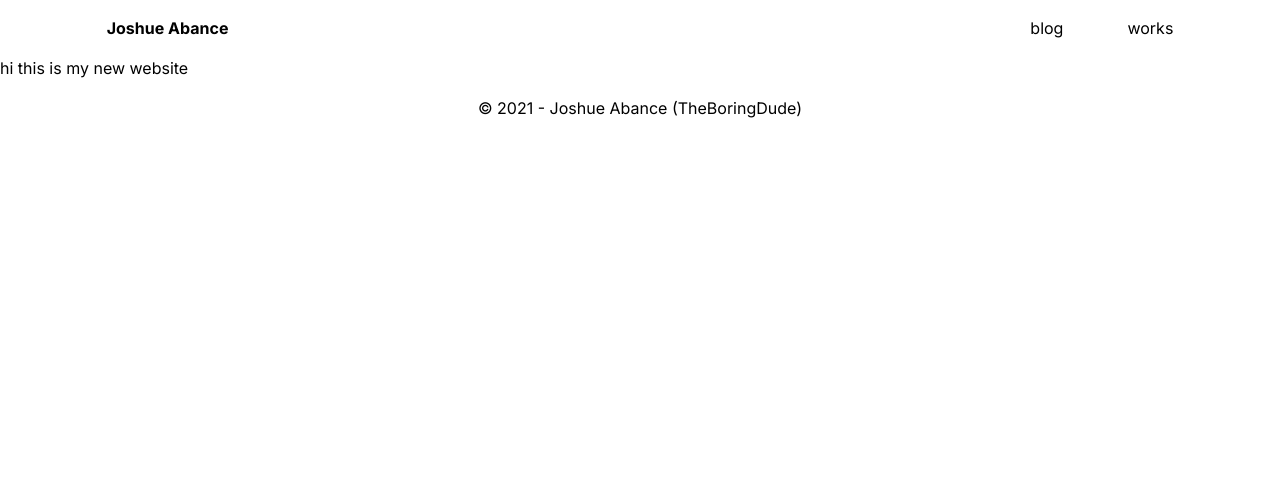
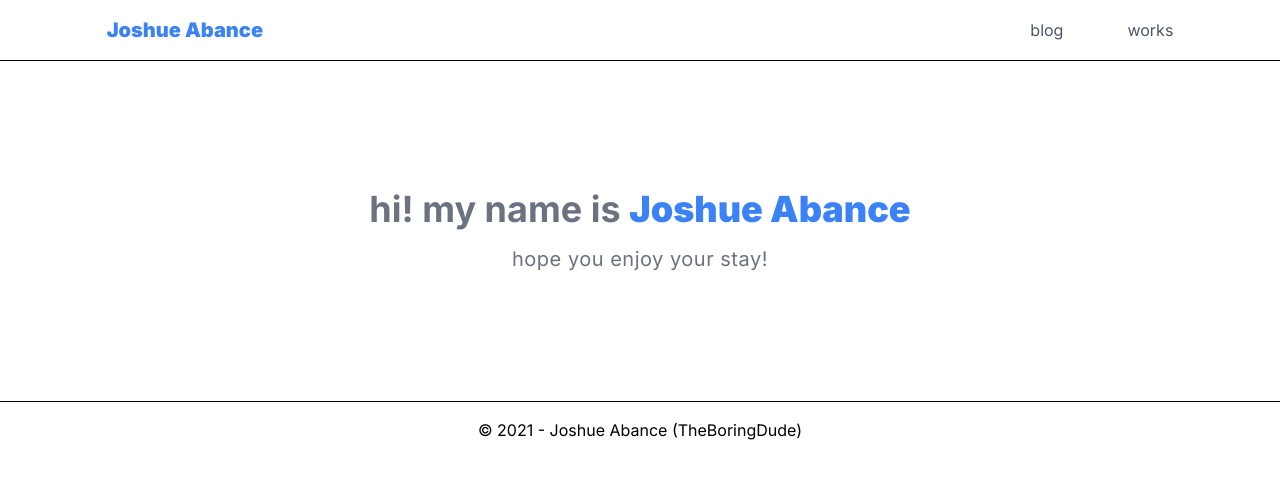
Before and after one commit to TheBoringDude/portfolio, a Gatsby site: page / in a window 1280 px wide. Built offline with nearby package versions, Linux system fonts and the light colour scheme; Gatsby itself is replaced by a stand-in of ours.

Commit message:
another edit

```diff
--- a/src/components/footer.js
+++ b/src/components/footer.js
@@ -1,5 +1,4 @@
-import * as React from "react"
-import { Link } from "gatsby"
+import React from "react"
 
 const Footer = () => (
   <footer className="p-4 text-center">
--- a/src/components/header.js
+++ b/src/components/header.js
@@ -1,17 +1,19 @@
-import * as React from "react"
+import React from "react"
 import { Link } from "gatsby"
 
 const Header = () => (
   <header className="py-4">
     <div className="w-5/6 mx-auto flex items-center justify-between">
-      <h1 className="font-bold">Joshue Abance</h1>
+      <h1 className="font-black text-xl text-blue-500">Joshue Abance</h1>
 
       <ul className="flex items-center">
         <li className="mx-8">
-          <Link to="/blog">blog</Link>
+          <Link to="/blog" className="text-gray-600 hover:text-blue-500">
+            blog
+          </Link>
         </li>
         <li className="ml-8">
-          <Link to="/works" className="">
+          <Link to="/works" className="text-gray-600 hover:text-blue-500">
             works
           </Link>
         </li>
--- a/src/components/layout.js
+++ b/src/components/layout.js
@@ -5,13 +5,13 @@
  * See: https://www.gatsbyjs.com/docs/use-static-query/
  */
 
-import * as React from "react"
-import PropTypes from "prop-types"
-import { useStaticQuery, graphql } from "gatsby"
+import * as React from 'react';
+import PropTypes from 'prop-types';
+import { useStaticQuery, graphql } from 'gatsby';
 
-import Header from "./header"
-import Seo from "./seo"
-import Footer from "./footer"
+import Header from './header';
+import Seo from './seo';
+import Footer from './footer';
 
 const Layout = ({ children, title, description }) => {
   const data = useStaticQuery(graphql`
@@ -22,24 +22,26 @@ const Layout = ({ children, title, description }) => {
         }
       }
     }
-  `)
+  `);
 
   return (
     <>
       <Seo title={title} description={description} />
       <Header />
+      <hr />
 
       <main>{children}</main>
 
+      <hr />
       <Footer />
     </>
-  )
-}
+  );
+};
 
 Layout.propTypes = {
   children: PropTypes.node.isRequired,
   title: PropTypes.string.isRequired,
-  description: PropTypes.string,
-}
+  description: PropTypes.string
+};
 
-export default Layout
+export default Layout;
--- a/src/components/seo.js
+++ b/src/components/seo.js
@@ -5,10 +5,10 @@
  * See: https://www.gatsbyjs.com/docs/use-static-query/
  */
 
-import * as React from "react"
-import PropTypes from "prop-types"
-import { Helmet } from "react-helmet"
-import { useStaticQuery, graphql } from "gatsby"
+import React from 'react';
+import PropTypes from 'prop-types';
+import { Helmet } from 'react-helmet';
+import { useStaticQuery, graphql } from 'gatsby';
 
 function Seo({ description, lang, meta, title }) {
   const { site } = useStaticQuery(
@@ -23,67 +23,67 @@ function Seo({ description, lang, meta, title }) {
         }
       }
     `
-  )
+  );
 
-  const metaDescription = description || site.siteMetadata.description
-  const defaultTitle = site.siteMetadata?.title
+  const metaDescription = description || site.siteMetadata.description;
+  const defaultTitle = site.siteMetadata?.title;
 
   return (
     <Helmet
       htmlAttributes={{
-        lang,
+        lang
       }}
       title={title}
       titleTemplate={defaultTitle ? `%s | ${defaultTitle}` : null}
       meta={[
         {
           name: `description`,
-          content: metaDescription,
+          content: metaDescription
         },
         {
           property: `og:title`,
-          content: title,
+          content: title
         },
         {
           property: `og:description`,
-          content: metaDescription,
+          content: metaDescription
         },
         {
           property: `og:type`,
-          content: `website`,
+          content: `website`
         },
         {
           name: `twitter:card`,
-          content: `summary`,
+          content: `summary`
         },
         {
           name: `twitter:creator`,
-          content: site.siteMetadata?.author || ``,
+          content: site.siteMetadata?.author || ``
         },
         {
           name: `twitter:title`,
-          content: title,
+          content: title
         },
         {
           name: `twitter:description`,
-          content: metaDescription,
-        },
+          content: metaDescription
+        }
       ].concat(meta)}
     />
-  )
+  );
 }
 
 Seo.defaultProps = {
   lang: `en`,
   meta: [],
-  description: ``,
-}
+  description: ``
+};
 
 Seo.propTypes = {
   description: PropTypes.string,
   lang: PropTypes.string,
   meta: PropTypes.arrayOf(PropTypes.object),
-  title: PropTypes.string.isRequired,
-}
+  title: PropTypes.string.isRequired
+};
 
-export default Seo
+export default Seo;
--- a/src/pages/blog.js
+++ b/src/pages/blog.js
@@ -0,0 +1,11 @@
+import React from "react"
+
+import Layout from "../components/layout"
+
+const BlogPage = () => (
+  <Layout title="Blog">
+    <div></div>
+  </Layout>
+)
+
+export default BlogPage
--- a/src/pages/index.js
+++ b/src/pages/index.js
@@ -1,11 +1,18 @@
-import * as React from "react"
+import React from 'react';
 
-import Layout from "../components/layout"
+import Layout from '../components/layout';
 
 const IndexPage = () => (
   <Layout title="Home">
-    <section>hi this is my new website</section>
+    <section className="py-32 text-center w-5/6 mx-auto">
+      <div>
+        <h3 className="text-4xl font-bold text-gray-500">
+          hi! my name is <strong className="text-blue-500">Joshue Abance</strong>
+        </h3>
+        <p className="text-xl tracking-wide text-gray-500 mt-4">hope you enjoy your stay!</p>
+      </div>
+    </section>
   </Layout>
-)
+);
 
-export default IndexPage
+export default IndexPage;
--- a/src/pages/works.js
+++ b/src/pages/works.js
@@ -0,0 +1,11 @@
+import React from "react"
+
+import Layout from "../components/layout"
+
+const WorksPage = () => (
+  <Layout title="Blog">
+    <div></div>
+  </Layout>
+)
+
+export default WorksPage
```
Also changed, not shown: 3 other files.
